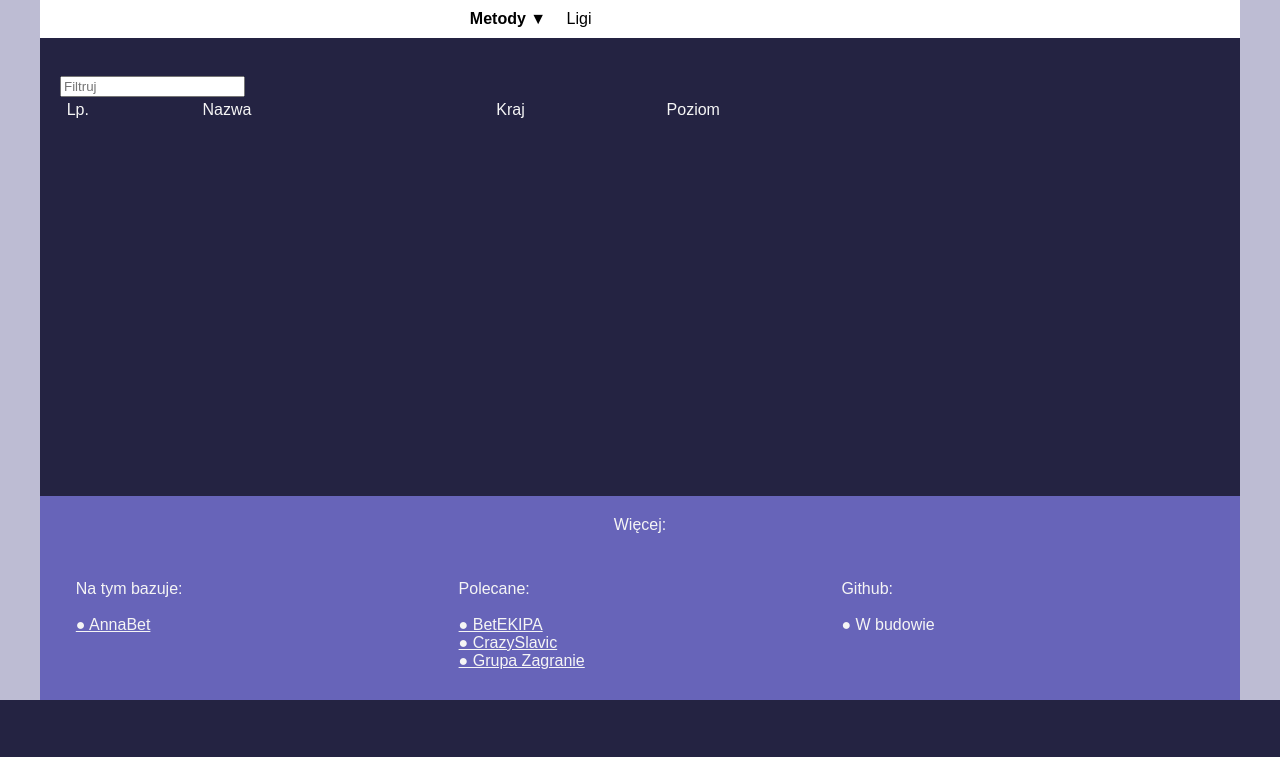
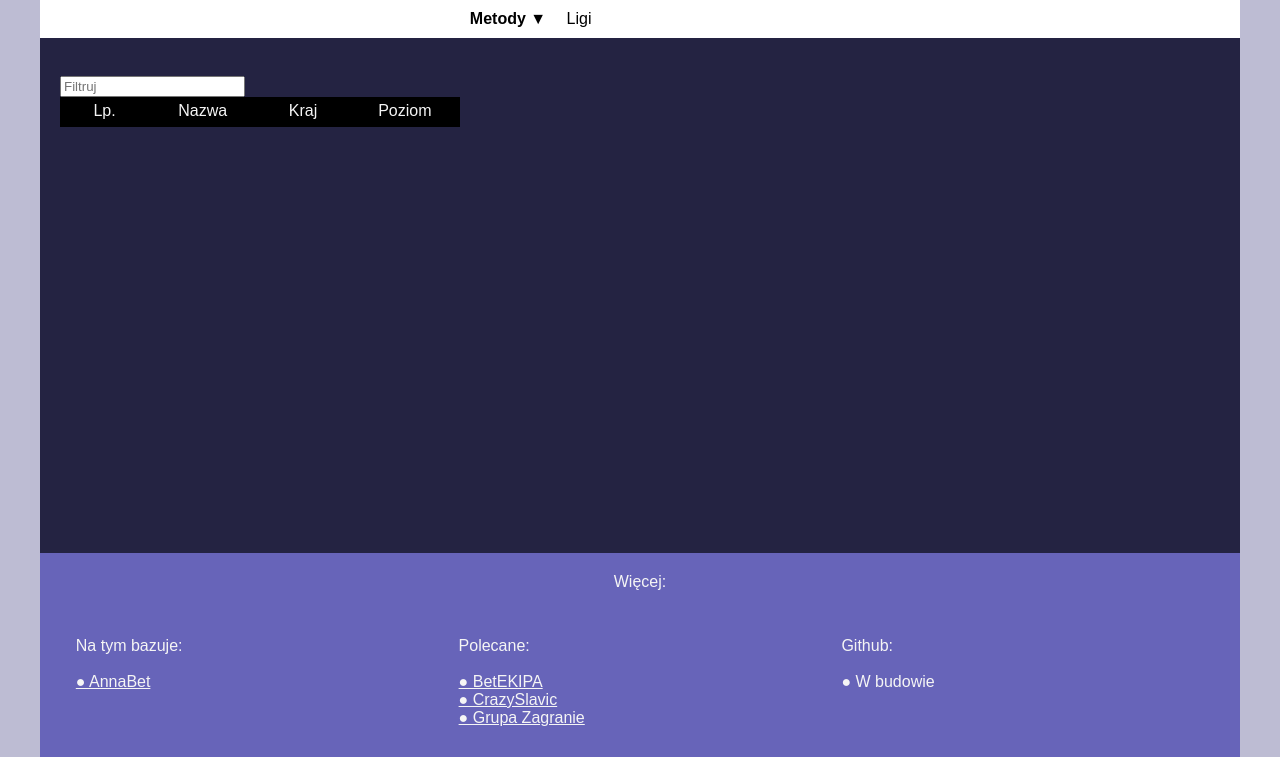
Before and after one commit to matrawicz/my-first-project, a Django app: template templates/leagues.html in a window 1280 px wide. Shown: the part 163-920 px from the top of the page. Before the commit the page ends 863 px from the top, so only its background shows below. Run offline with Django 3.2, Linux system fonts and the light colour scheme; the template is opened without the code that fills it, so the values that code supplies are empty.

Commit message:
second commit

```diff
--- a/static/css/base_html.css
+++ b/static/css/base_html.css
@@ -154,3 +154,32 @@ body { background-color:#BDBCD3; padding:0;  margin: 0; }
   display: none;
   overflow: hidden;
 }
+
+
+.fixed_header{
+    width: 400px;
+    table-layout: fixed;
+    border-collapse: collapse;
+}
+
+.fixed_header tbody{
+  display:block;
+  width: 100%;
+  overflow: auto;
+  height: 360px;
+}
+
+.fixed_header thead tr {
+   display: block;
+}
+
+.fixed_header thead {
+  background: black;
+  color:#fff;
+}
+
+.fixed_header th, .fixed_header td {
+  padding: 5px;
+  text-align: left;
+  width: 200px;
+}
--- a/templates/leagues.html
+++ b/templates/leagues.html
@@ -3,7 +3,7 @@
 {% block content %}
     <input id="myInput" type="text" placeholder="Filtruj"><br/>
 
-        <table id="table_3a41f573" cellpadding="3" cellspacing="1" >
+        <table id="table_3a41f573" cellpadding="3" cellspacing="1" class="fixed_header" >
 	<thead>
 		<td width="5%" height="20px" style="vertical-align: top; overflow:hidden; ">              <div id="cell_3ca14934">
                 <div class="textstyle1">
```
Also changed, not shown: db.sqlite3.
